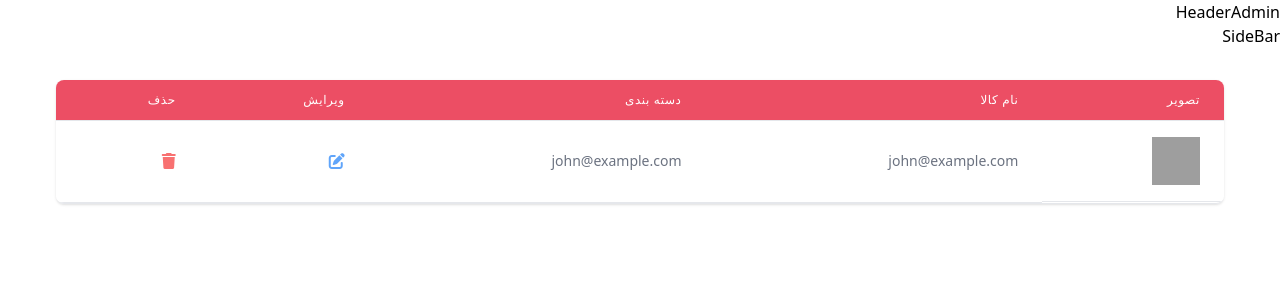
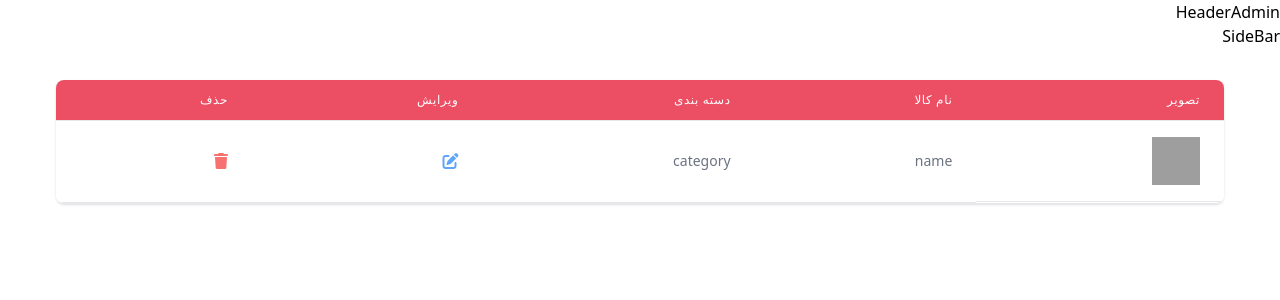
Before and after one commit to Fateme-nm/onlineShop_react, a React (Create React App) app: page /panel/products in a window 1280 px wide. Shown: the top 300 px of the page. Built offline with nearby package versions, Linux system fonts and the light colour scheme; grey boxes are pictures that could not be loaded; a web font is replaced by a local one.

Commit message:
feat:td tags for TrTbody completed and imported to Table component

```diff
--- a/src/pages/admin/Products/components/Table/Table.jsx
+++ b/src/pages/admin/Products/components/Table/Table.jsx
@@ -1,5 +1,6 @@
 import React from "react";
 import ThThead from "./components/Th.Thead";
+import TrTbody from "./components/Tr.Tbody";
 
 const Table = () => {
   return (
@@ -17,33 +18,11 @@ const Table = () => {
               </tr>
             </thead>
             <tbody className="bg-white">
-              <tr className="hover:bg-gray-50">
-                <td className="px-6 py-4 whitespace-no-wrap border-b border-gray-200">
-                  <i className="fa fa-trash text-red-400 cursor-pointer"></i>
-                </td>
-                <td className="px-6 py-4 whitespace-no-wrap border-b border-gray-200">
-                  <i class="fas fa-edit text-blue-400 cursor-pointer"></i>
-                </td>
-                <td className="px-6 py-4 whitespace-no-wrap border-b border-gray-200">
-                  <div className="text-sm leading-5 text-gray-500">
-                    john@example.com
-                  </div>
-                </td>
-                <td className="px-6 py-4 whitespace-no-wrap border-b border-gray-200">
-                  <div className="text-sm leading-5 text-gray-500">
-                    john@example.com
-                  </div>
-                </td>
-                <td className="flex justify-end px-6 py-4 whitespace-no-wrap border-b border-gray-200">
-                  <div className="flex items-center">
-                    <img
-                      className="w-12 h-12"
-                      src="https://source.unsplash.com/user/erondu"
-                      alt="admin dashboard ui"
-                    />
-                  </div>
-                </td>
-              </tr>
+              <TrTbody
+                imgSrc={"https://source.unsplash.com/user/erondu"}
+                name={"name"}
+                category={"category"}
+              />
             </tbody>
           </table>
         </div>
--- a/src/pages/admin/Products/components/Table/components/Tr.Tbody.jsx
+++ b/src/pages/admin/Products/components/Table/components/Tr.Tbody.jsx
@@ -1,11 +1,32 @@
-import React from 'react';
+import React from "react";
 
-const TrTbody = () => {
-    return (
-        <div>
-
+const TrTbody = ({imgSrc, name, category}) => {
+    const sameClassName = "px-6 py-4 whitespace-no-wrap border-b border-gray-200"
+  return (
+    <tr className="hover:bg-gray-50">
+      <td className={sameClassName}>
+        <i className="fa fa-trash text-red-400 cursor-pointer"></i>
+      </td>
+      <td className={sameClassName}>
+        <i class="fas fa-edit text-blue-400 cursor-pointer"></i>
+      </td>
+      <td className={sameClassName}>
+        <div className="text-sm leading-5 text-gray-500">{category}</div>
+      </td>
+      <td className={sameClassName}>
+        <div className="text-sm leading-5 text-gray-500">{name}</div>
+      </td>
+      <td className={`flex justify-end ${sameClassName}`}>
+        <div className="flex items-center">
+          <img
+            className="w-12 h-12"
+            src={imgSrc}
+            alt="product"
+          />
         </div>
-    );
-}
+      </td>
+    </tr>
+  );
+};
 
 export default TrTbody;
```
